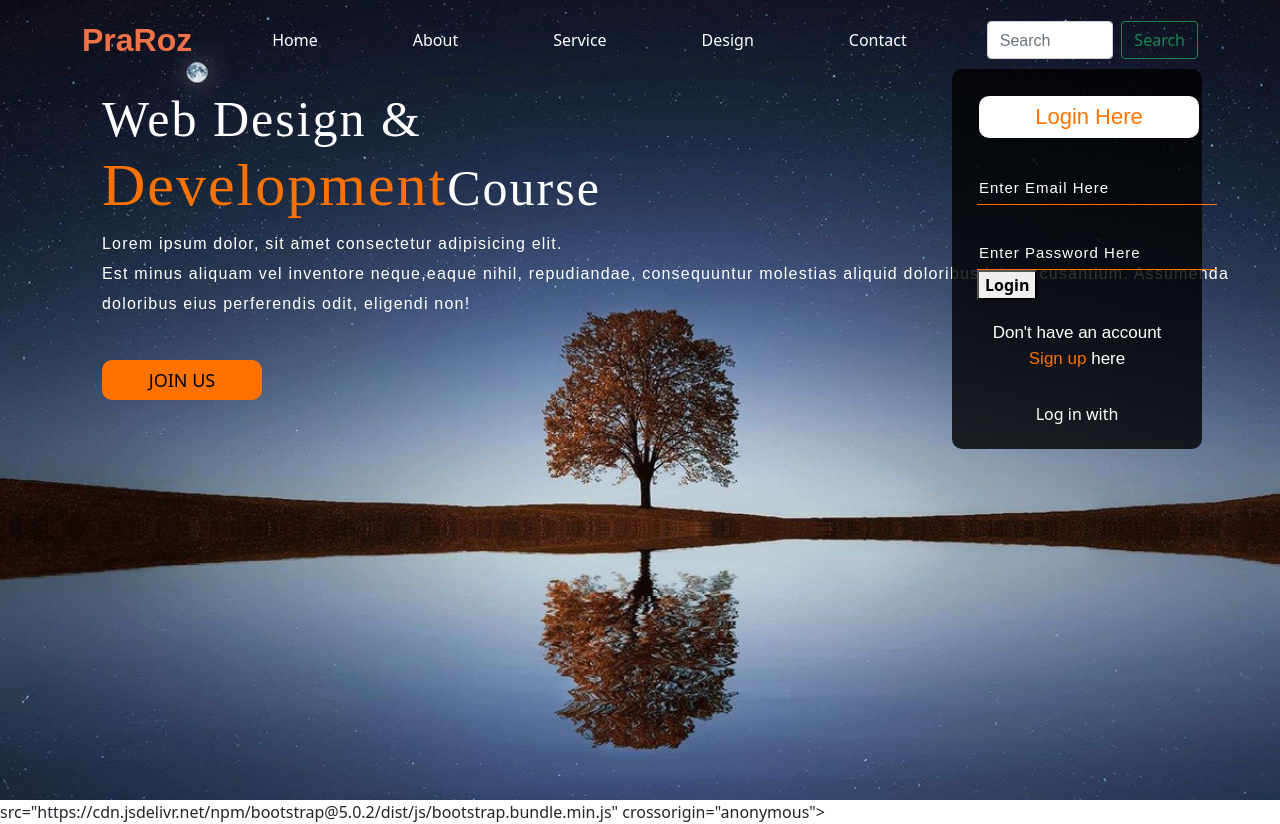
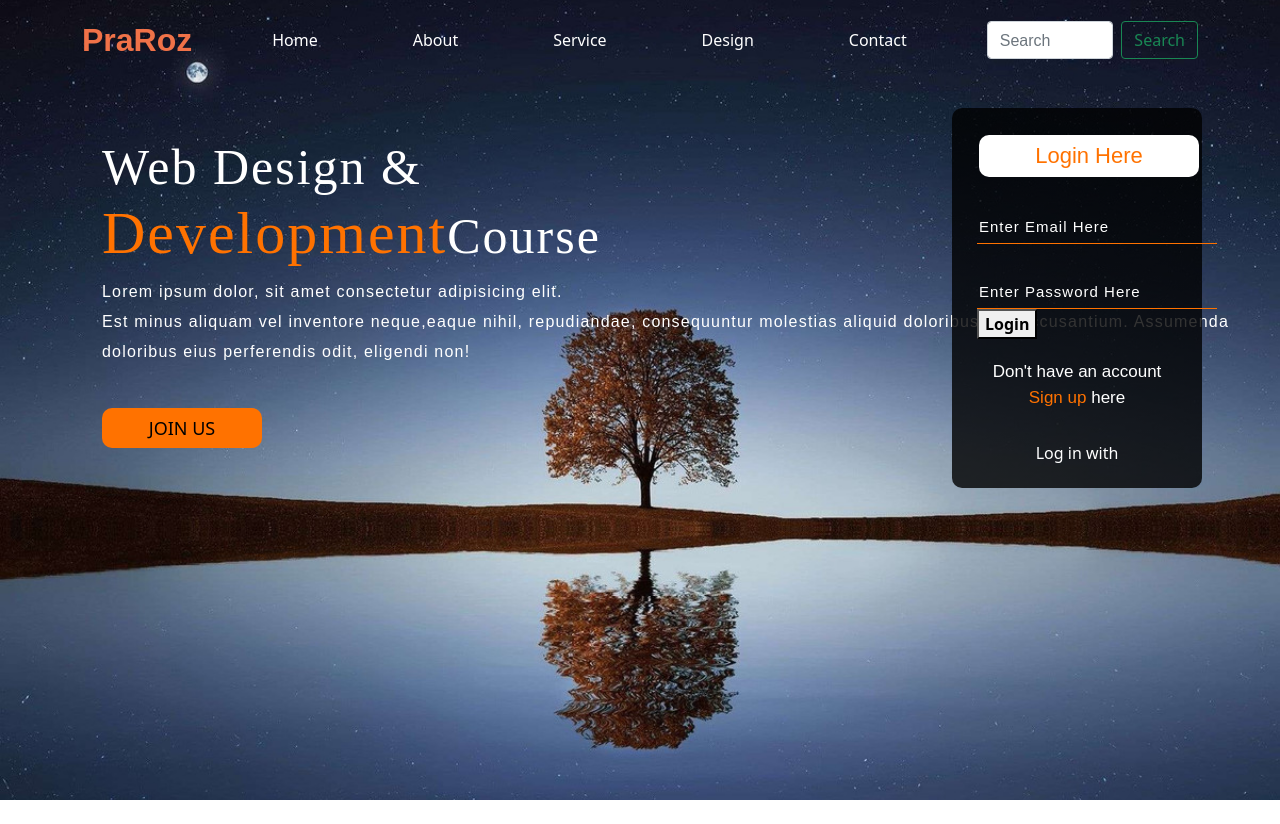
Before and after one commit to sweety-dutta/sweety, a plain HTML site: page index.html in a window 1280 px wide. After the commit the page ends 800 px from the top, so only its background shows below. Drawn offline with nearby package versions, Linux system fonts and the light colour scheme.

Commit message:
some css changes and html

```diff
--- a/index.html
+++ b/index.html
@@ -35,26 +35,29 @@
           </form>
          </div>
       </div>
+      </div>
+      </section>
+     <div class="container">
        <div class="content">
+           <div class="leftSide">
              <h1>Web Design & <br><span>Development</span>Course</h1>
              <p class="par">Lorem ipsum dolor, sit amet consectetur adipisicing elit.<br>
                Est minus aliquam vel inventore neque,eaque nihil, repudiandae,
                consequuntur molestias aliquid doloribus
                iste accusantium.
                Assumenda doloribus eius perferendis odit, eligendi non!</p>
+               <button class="cn"><a href="#">JOIN US</a></button>
+           </div>
 
-            <button class="cn"><a href="#">JOIN US</a></button>
-
+              <div class="rightSide">
                 <div class="form">
                     <h2>Login Here</h2>
                     <input type="email" name="email" placeholder="Enter Email Here">
                     <input type="password" name="" placeholder="Enter Password Here">
                     <button class="btnn"><a href="#">Login</a></button>
-
                     <p class="link"> Don't have an account<br>
                     <a href="#"> Sign up </a> here </a></p>
                     <p class="liw">Log in with</p>
-
                     <div class="icon">
                         <a href="#"><ion-icons name="logo-facebook"></ion-icons></a>
                         <a href="#"><ion-icons name="logo-Instagram"></ion-icons></a>
@@ -62,22 +65,17 @@
                         <a href="#"><ion-icons name="logo-Google"></ion-icons></a>
                         <a href="#"><ion-icons name="logo-Skype"></ion-icons></a>
                    </div>
-
-
-
-
-
-            </div>
-
                 </div>
               </div>
                   </div>
-        <script></script>
+     </div>
+
+
   </body>
   </html>
 
  <script src="https://unpkg.com/ionicons@5.4.0/dist/ionicons.js"></script>
-   src="https://cdn.jsdelivr.net/npm/bootstrap@5.0.2/dist/js/bootstrap.bundle.min.js"
+  <script src="https://cdn.jsdelivr.net/npm/bootstrap@5.0.2/dist/js/bootstrap.bundle.min.js"
    integrity="sha384-MrcW6ZMFYlzcLA8Nl+NtUVF0sA7MsXsP1UyJoMp4YLEuNSfAP+JcXn/tWtIaxVXM"
    crossorigin="anonymous"></script>
 </body>
--- a/styles/style.css
+++ b/styles/style.css
@@ -44,21 +44,24 @@ span.logo {
   font-family: Arial;
 }
 
-.search{
+.search {
   width: 330px;
   float: 200px;
   margin-left: 270px;
 }
 
-.content{
+.content {
   width: 1200px;
   height: auto;
   margin: auto;
   color: #fff;
   position: relative;
+  display: flex;
+  margin-top: 3rem;
+  justify-content: space-between;
 }
 
-.content .par{
+.content .par {
   padding-left: 20px;
   padding-bottom: 25px;
   font-family: Arial;
@@ -66,15 +69,15 @@ span.logo {
   line-height: 30px;
 }
 
-.content h1{
-  font-family: 'Times New Roman';
+.content h1 {
+  font-family: "Times New Roman";
   font-size: 50px;
   padding-left: 20px;
   margin-top: 9px;
   letter-spacing: 2px;
 }
 
-.content .cn{
+.content .cn {
   width: 160px;
   height: 40px;
   background: #ff7200;
@@ -84,28 +87,28 @@ span.logo {
   font-size: 18px;
   border-radius: 10px;
   cursor: pointer;
-  transition: .4s ease;
+  transition: 0.4s ease;
 }
 
-.content .cn a{
+.content .cn a {
   text-decoration: none;
   color: #000;
-  transition: .3s ease;
+  transition: 0.3s ease;
 }
 
-.cn:hover{
+.cn:hover {
   background-color: #fff;
 }
 
-.content span{
+.content span {
   color: #ff7200;
   font-size: 60px;
 }
 
-.form{
+.form {
   width: 250px;
   height: 380px;
-    background: linear-gradient(to top, rgba(0,0,0,0.8)50%,rgba(0,0,0,0.8)50%);
+  background: linear-gradient(to top, rgba(0, 0, 0, 0.8) 50%, rgba(0, 0, 0, 0.8) 50%);
   position: absolute;
   top: -20px;
   left: 870px;
@@ -113,7 +116,7 @@ span.logo {
   padding: 25px;
 }
 
-.form h2{
+.form h2 {
   width: 220px;
   font-family: sans-serif;
   text-align: center;
@@ -125,7 +128,7 @@ span.logo {
   padding: 8px;
 }
 
-.form input{
+.form input {
   width: 240px;
   height: 35px;
   background: transparent;
@@ -138,19 +141,18 @@ span.logo {
   letter-spacing: 1px;
   margin-top: 30px;
   font-family: sans-serif;
-
 }
 
-.form input:focus{
+.form input:focus {
   outline: none;
 }
 
-::placeholder{
+::placeholder {
   color: #fff;
   font-family: Arial;
 }
 
-.btrn{
+.btrn {
   width: 240px;
   height: 40px;
   background: #ff7200;
@@ -163,29 +165,29 @@ span.logo {
   transition: 0.4s ease;
 }
 
-.btrn:hover{
+.btrn:hover {
   background: #fff;
   color: #ff7200;
 }
 
-.btnn a{
+.btnn a {
   text-decoration: none;
   color: #000;
   font-weight: bold;
 }
-.form .link{
+.form .link {
   font-family: Arial, Helvetica, sans-serif;
   font-size: 17px;
   padding-top: 20px;
   text-align: center;
 }
 
-.form .link a{
+.form .link a {
   text-decoration: none;
   color: #ff7200;
 }
 
-.liw{
+.liw {
   padding-top: 15px;
   padding-bottom: 10px;
   text-align: center;
```
Lines whose indentation alone changed are shown as unchanged.
